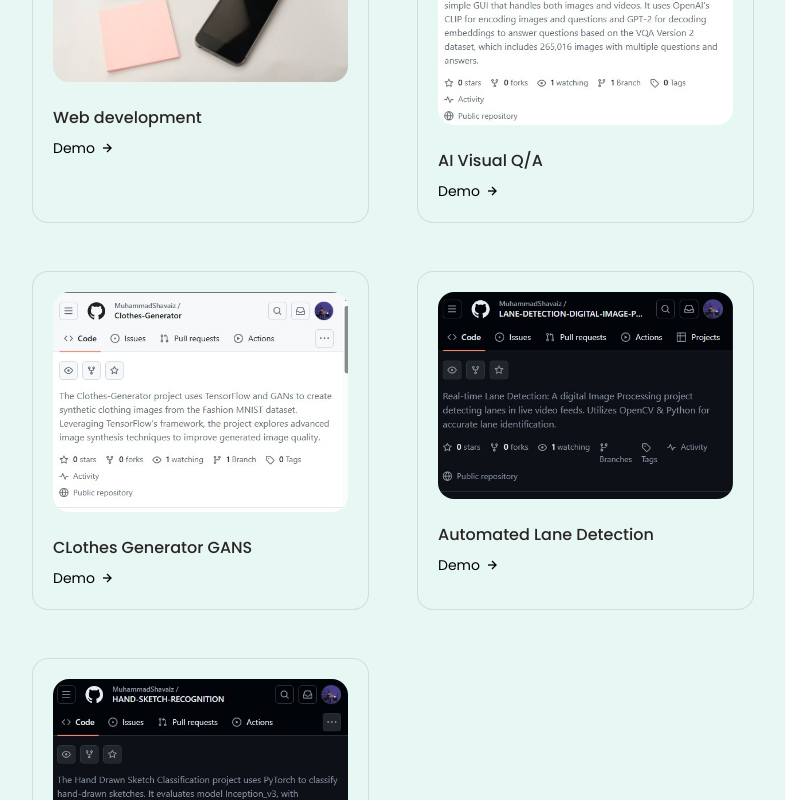
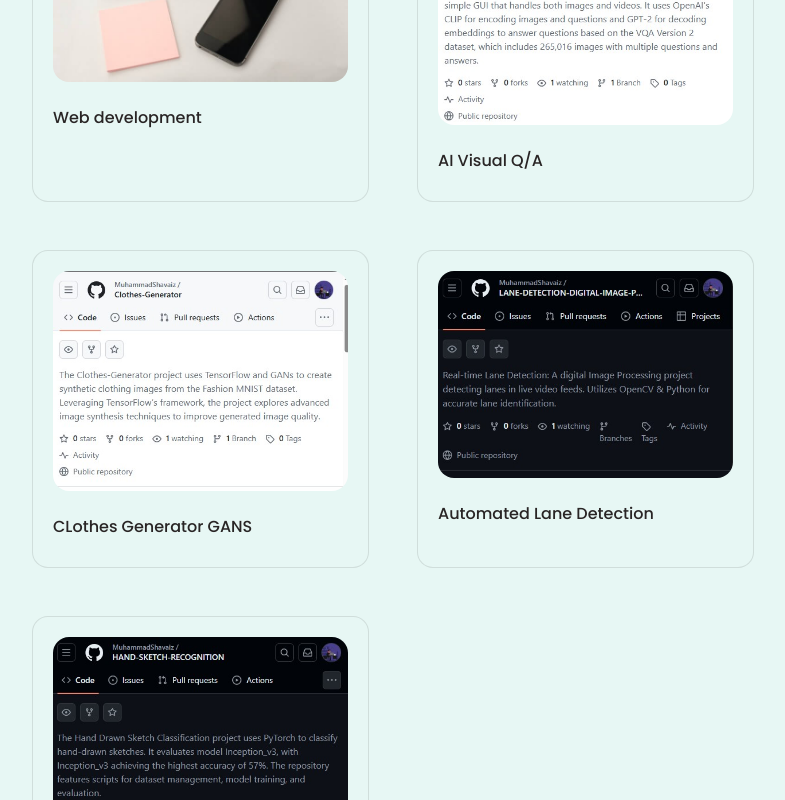
Before and after one commit to MuhammadShavaiz/Portfolio, a React (Create React App) app: page / in a window 1280 px wide. Shown: the part 3040-3840 px from the top of the page, without its empty margins (247-1032 px from the left). Built offline with nearby package versions, Linux system fonts and the light colour scheme.

Commit message:
initial commit

```diff
--- a/src/components/Projects/WorkItems.js
+++ b/src/components/Projects/WorkItems.js
@@ -7,10 +7,10 @@ const WorkItems = ({item}) => {
         <h3 className="work__title">
             {item.title}
         </h3>
-        <a href="#" className="work__button">
+        {/*<a href="#" className="work__button">
             Demo <i className="bx bx-right-arrow-alt work__button-icon
             "></i>
-        </a>
+        </a>*/}
       </div>
   )
 }
```
